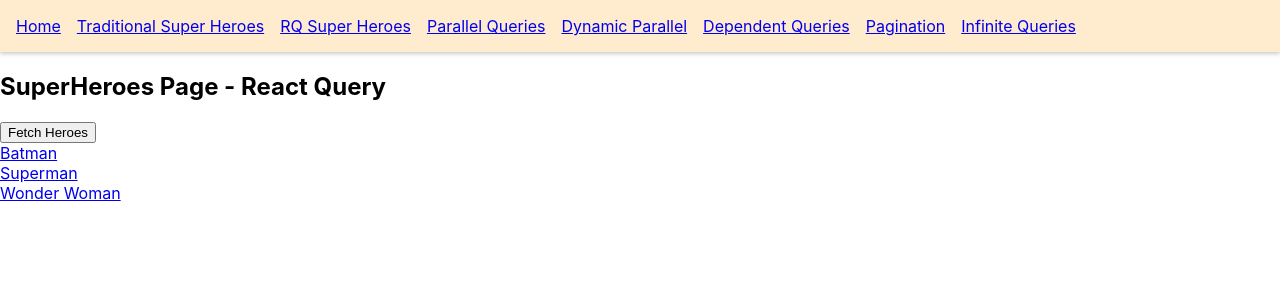
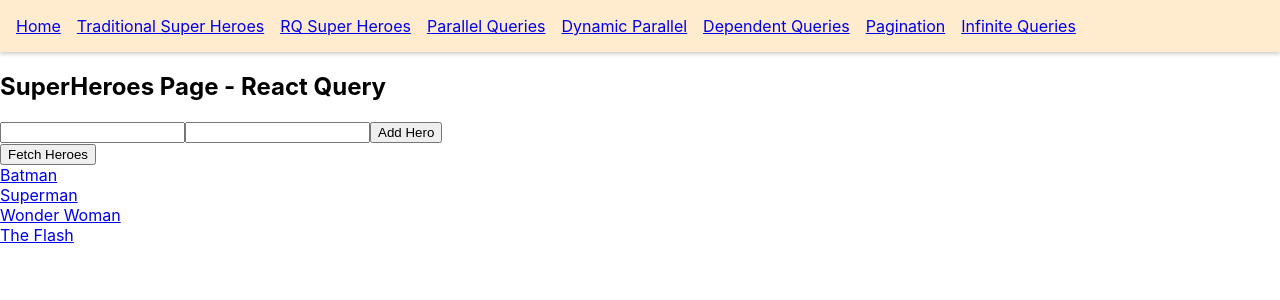
Before and after one commit to corozb/react-query-codeevolution, a React (Vite) app: page /rq-super-heroes in a window 1280 px wide. Shown: the top 300 px of the page. Built offline with nearby package versions, Linux system fonts and the light colour scheme; data requests are answered from the project's data file.

Commit message:
useMutation

```diff
--- a/db.json
+++ b/db.json
@@ -14,6 +14,11 @@
       "id": 3,
       "name": "Wonder Woman",
       "alterEgo": "Princess Diana"
+    },
+    {
+      "name": "The Flash",
+      "alterEgo": "Barry Allen",
+      "id": 4
     }
   ],
   "friends": [
@@ -39,7 +44,11 @@
   "channels": [
     {
       "id": "codevolution",
-      "courses": ["react", "vue", "angular"]
+      "courses": [
+        "react",
+        "vue",
+        "angular"
+      ]
     }
   ],
   "colors": [
--- a/src/components/pages/RQSuperHeroes.jsx
+++ b/src/components/pages/RQSuperHeroes.jsx
@@ -1,14 +1,24 @@
-import React from 'react'
+import React, { useState } from 'react'
 import { Link } from 'react-router-dom'
-import { useSuperHeroesData } from '../../hooks/useSuperHeroesData'
+import { useAddSuperHeroData, useSuperHeroesData } from '../../hooks/useSuperHeroesData'
 
 const RQSuperHeroes = () => {
+  const [name, setName] = useState('')
+  const [alterEgo, setAlterEgo] = useState('')
+
   const onSuccess = (data) => console.log('Perfom side effect after data fetching', data)
 
   const onError = (error) => console.log('Perfom side effect after encountering error', error)
 
   const { data, isLoading, isError, error, isFetching, refetch } = useSuperHeroesData(onSuccess, onError)
+  const { mutate: addHero } = useAddSuperHeroData()
   console.log({ isLoading, isFetching })
+
+  const handleAddHeroClick = () => {
+    console.log({ name, alterEgo })
+    const hero = { name, alterEgo }
+    addHero(hero)
+  }
 
   if (isLoading || isFetching) {
     return <h2>Loading...</h2>
@@ -20,6 +30,11 @@ const RQSuperHeroes = () => {
   return (
     <>
       <h2>SuperHeroes Page - React Query</h2>
+      <div>
+        <input type='text' value={name} onChange={(e) => setName(e.target.value)} />
+        <input type='text' value={alterEgo} onChange={(e) => setAlterEgo(e.target.value)} />
+        <button onClick={handleAddHeroClick}>Add Hero</button>
+      </div>
       <button onClick={refetch}>Fetch Heroes</button>
       {data.data.map((hero) => {
         return (
--- a/src/hooks/useSuperHeroesData.js
+++ b/src/hooks/useSuperHeroesData.js
@@ -1,7 +1,9 @@
 import axios from 'axios'
-import { useQuery } from 'react-query'
+import { useMutation, useQuery } from 'react-query'
 
 const fetchSuperHeroes = () => axios.get('http://localhost:4000/superheroes')
+
+const addSuperHero = (hero) => axios.post('http://localhost:4000/superheroes', hero)
 
 export const useSuperHeroesData = (onSuccess, onError) => {
   return useQuery('super-heroes', fetchSuperHeroes, {
@@ -13,3 +15,7 @@ export const useSuperHeroesData = (onSuccess, onError) => {
     // },
   })
 }
+
+export const useAddSuperHeroData = () => {
+  return useMutation(addSuperHero)
+}
```
Also changed, not shown: 1 other file (tests, documents, lock files or other folders).
